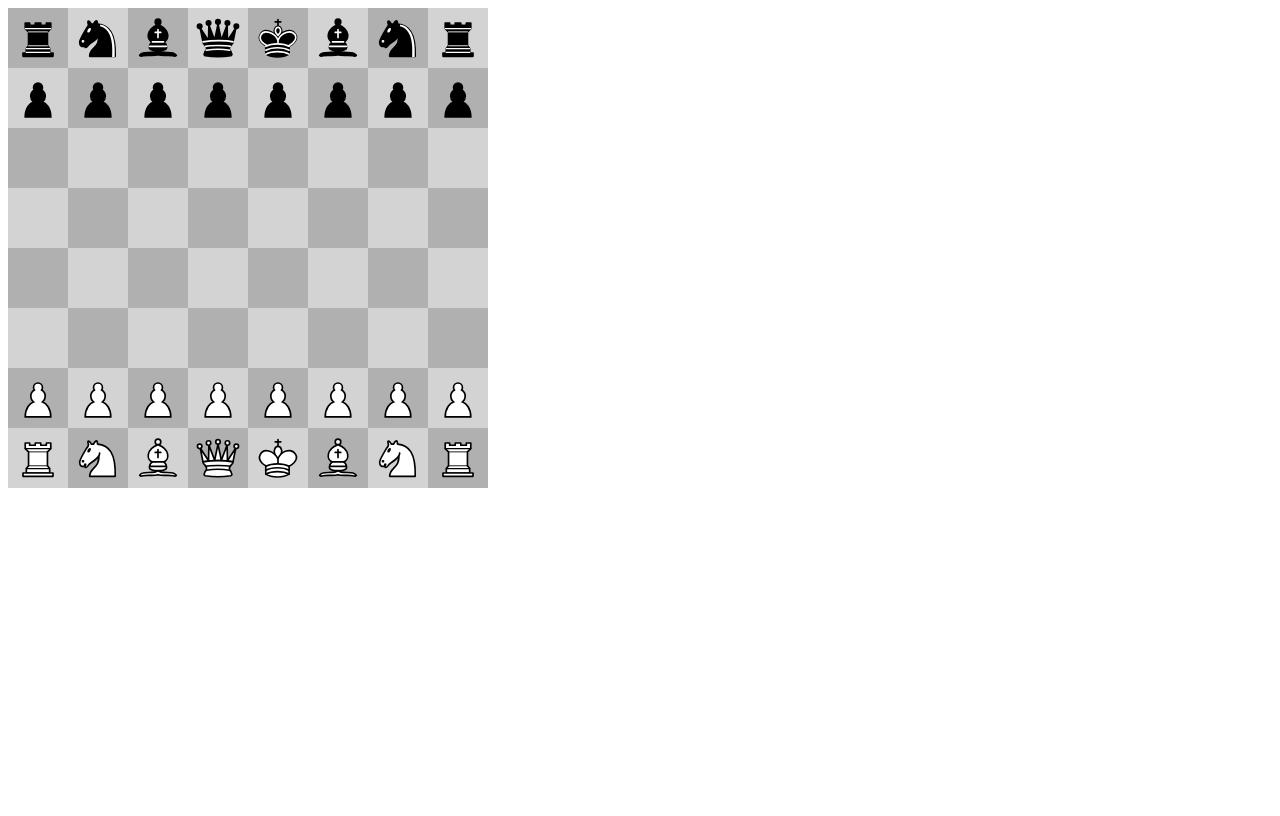
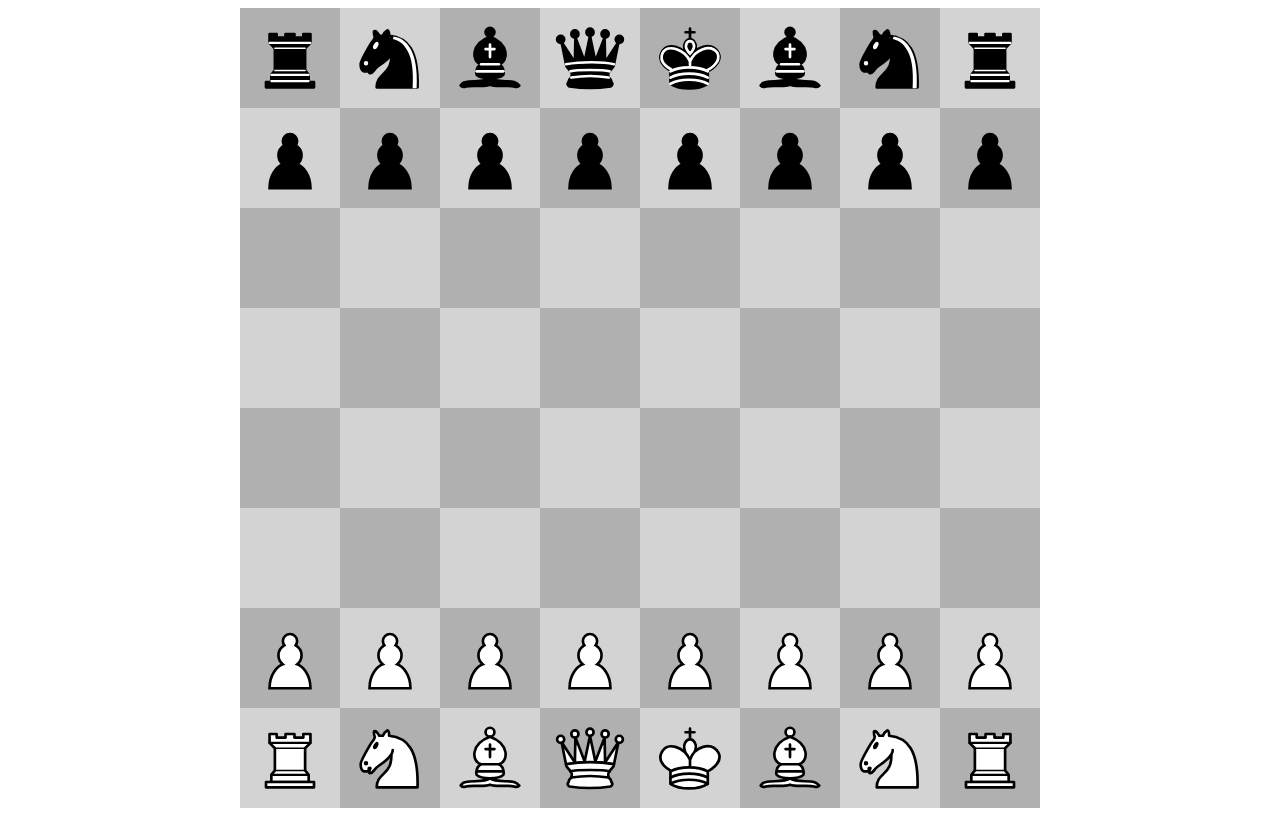
Before and after one commit to TheAustinMiller/angular-chess, an Angular app: page / in a window 1280 px wide. Built offline with nearby package versions, Linux system fonts and the light colour scheme.

Commit message:
Update board size

```diff
--- a/src/app/game/game.component.css
+++ b/src/app/game/game.component.css
@@ -1,6 +1,6 @@
 .cell {
-    width: 60px;
-    height: 60px;
+    width: 100px;
+    height: 100px;
     display: flex;
     align-items: center;
     justify-content: center;
@@ -9,13 +9,13 @@
 
 .piece {
   font-weight: bold;
-  height: 50px;
-  width: 50px;
+  height: 80px;
+  width: 80px;
 }
 
 .piece.selected {
-  width: 70px;
-  height: 70px;
+  width: 90px;
+  height: 90px;
 }
 
 .white {
@@ -28,10 +28,11 @@
 
 .game-board {
   display: grid;
-  grid-template-rows: repeat(var(--rows), 60px);
+  justify-content: center;
+  grid-template-rows: repeat(var(--rows), 100px);
 }
 
 .row {
   display: grid;
-  grid-template-columns: repeat(var(--cols), 60px);
+  grid-template-columns: repeat(var(--cols), 100px);
 }
```
